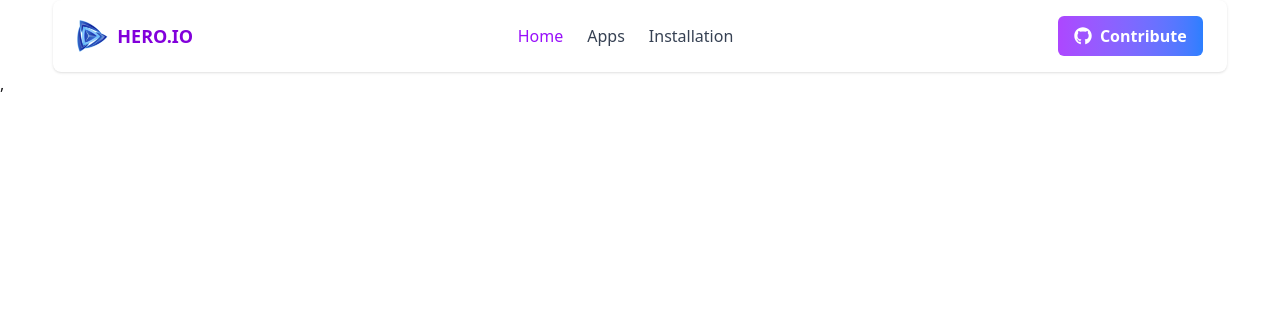
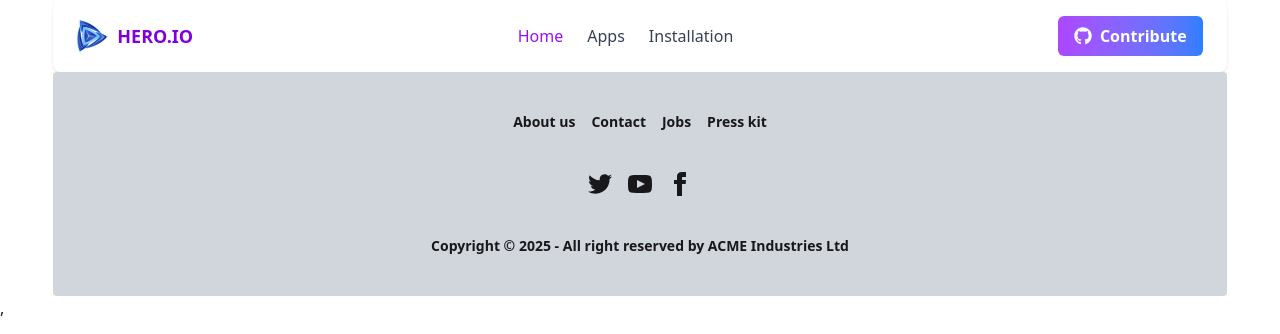
Before and after one commit to arnobchowdhury-coder/assignment08-Hero-IQ, a React (Vite) app: page / in a window 1280 px wide. Shown: the top 334 px of the page. Built offline with nearby package versions, Linux system fonts and the light colour scheme.

Commit message:
added footer section

```diff
--- a/src/Components/Footer/Footer.jsx
+++ b/src/Components/Footer/Footer.jsx
@@ -2,9 +2,54 @@
 
 const Footer = () => {
   return (
-    <div>
-
-    </div>
+    <footer className="footer footer-horizontal footer-center bg-base-200 text-base-content rounded p-10 w-11/12 mx-auto bg-gray-300 font-semibold">
+      <nav className="grid grid-flow-col gap-4">
+        <a className="link link-hover">About us</a>
+        <a className="link link-hover">Contact</a>
+        <a className="link link-hover">Jobs</a>
+        <a className="link link-hover">Press kit</a>
+      </nav>
+      <nav>
+        <div className="grid grid-flow-col gap-4">
+          <a>
+            <svg
+              xmlns="http://www.w3.org/2000/svg"
+              width="24"
+              height="24"
+              viewBox="0 0 24 24"
+              className="fill-current">
+              <path
+                d="M24 4.557c-.883.392-1.832.656-2.828.775 1.017-.609 1.798-1.574 2.165-2.724-.951.564-2.005.974-3.127 1.195-.897-.957-2.178-1.555-3.594-1.555-3.179 0-5.515 2.966-4.797 6.045-4.091-.205-7.719-2.165-10.148-5.144-1.29 2.213-.669 5.108 1.523 6.574-.806-.026-1.566-.247-2.229-.616-.054 2.281 1.581 4.415 3.949 4.89-.693.188-1.452.232-2.224.084.626 1.956 2.444 3.379 4.6 3.419-2.07 1.623-4.678 2.348-7.29 2.04 2.179 1.397 4.768 2.212 7.548 2.212 9.142 0 14.307-7.721 13.995-14.646.962-.695 1.797-1.562 2.457-2.549z"></path>
+            </svg>
+          </a>
+          <a>
+            <svg
+              xmlns="http://www.w3.org/2000/svg"
+              width="24"
+              height="24"
+              viewBox="0 0 24 24"
+              className="fill-current">
+              <path
+                d="M19.615 3.184c-3.604-.246-11.631-.245-15.23 0-3.897.266-4.356 2.62-4.385 8.816.029 6.185.484 8.549 4.385 8.816 3.6.245 11.626.246 15.23 0 3.897-.266 4.356-2.62 4.385-8.816-.029-6.185-.484-8.549-4.385-8.816zm-10.615 12.816v-8l8 3.993-8 4.007z"></path>
+            </svg>
+          </a>
+          <a>
+            <svg
+              xmlns="http://www.w3.org/2000/svg"
+              width="24"
+              height="24"
+              viewBox="0 0 24 24"
+              className="fill-current">
+              <path
+                d="M9 8h-3v4h3v12h5v-12h3.642l.358-4h-4v-1.667c0-.955.192-1.333 1.115-1.333h2.885v-5h-3.808c-3.596 0-5.192 1.583-5.192 4.615v3.385z"></path>
+            </svg>
+          </a>
+        </div>
+      </nav>
+      <aside>
+        <p>Copyright © {new Date().getFullYear()} - All right reserved by ACME Industries Ltd</p>
+      </aside>
+    </footer>
   );
 };
 
--- a/src/main.jsx
+++ b/src/main.jsx
@@ -4,6 +4,7 @@
 import './index.css'
 import App from './App.jsx'
 import NavBar from './Components/NavBar/NavBar.jsx';
+import Footer from './Components/Footer/Footer.jsx';
 
 
 
@@ -11,6 +12,7 @@
   <StrictMode>
     <BrowserRouter>
       <NavBar></NavBar>
+      <Footer></Footer>
     </BrowserRouter>,
   </StrictMode>,
 )
```
